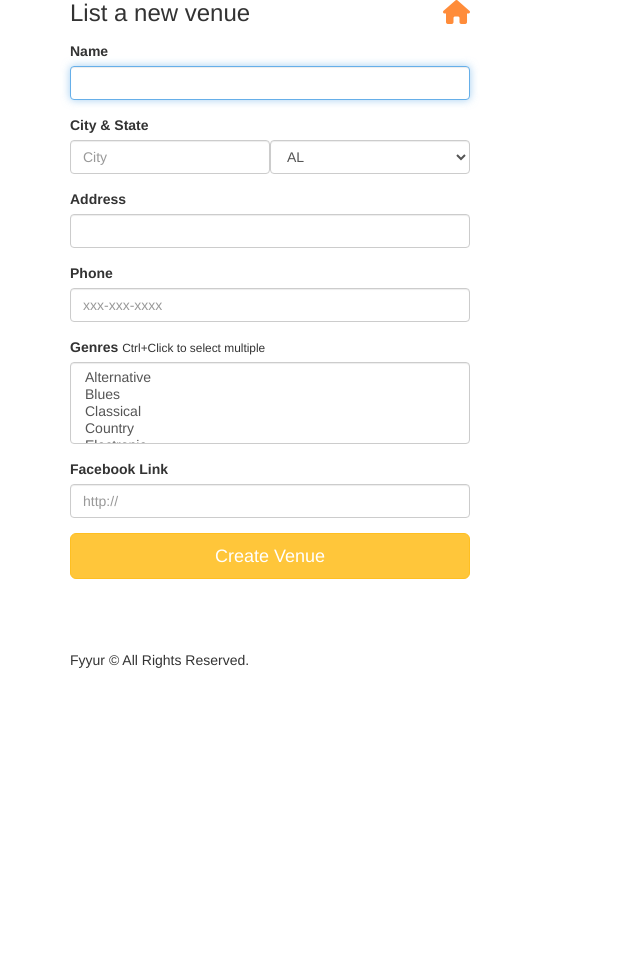
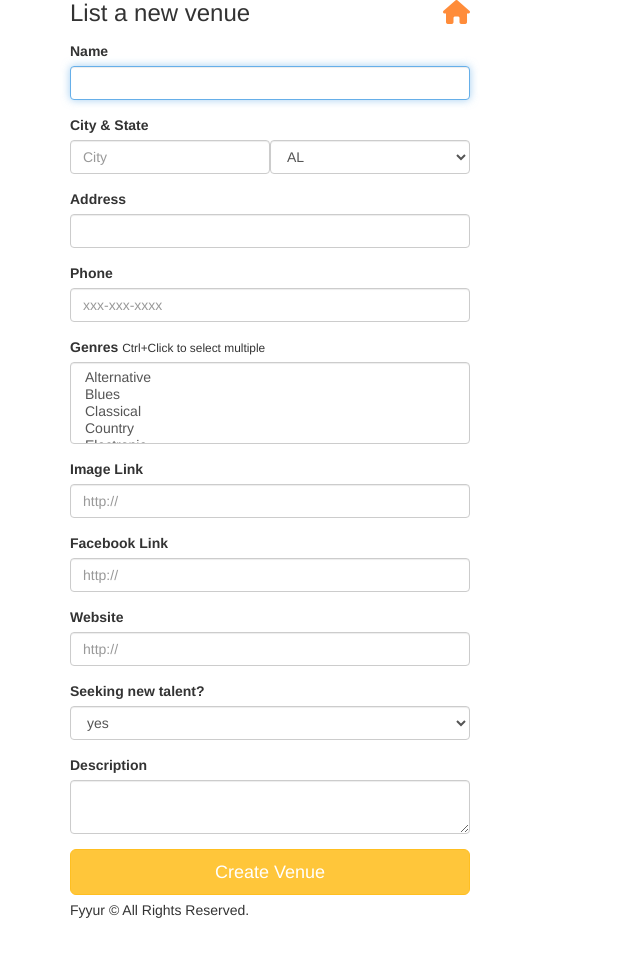
Before and after one commit to ChristianJB77/fyyur, a Flask app: page /venues/create in a window 1280 px wide. Shown: the part 95-1050 px from the top of the page, without its empty margins (0-640 px from the left). Before the commit the page ends 763 px from the top, so only its background shows below. Run offline with Flask 2, Linux system fonts and the light colour scheme; some libraries are stand-ins or nearby versions.

Commit message:
New Venue

```diff
--- a/app.py
+++ b/app.py
@@ -79,7 +79,7 @@ class Venue(db.Model):
     website = db.Column(db.String(120))
     image_link = db.Column(db.String(500))
     facebook_link = db.Column(db.String(120))
-    seeking_talent = db.Column(db.Boolean, default=False)
+    seeking_talent = db.Column(db.String(5), default=False)
     seeking_description = db.Column(db.String(500), default="")
     genres = db.Column(db.ARRAY(db.String(120)), nullable=False)
 
@@ -268,16 +268,37 @@ def create_venue_submission():
   # TODO: insert form data as a new Venue record in the db, instead
   # TODO: modify data to be the data object returned from db insertion
 
-  #try:
-     #venue
+    #try:
+    form = VenueForm(request.form)
 
+    venue = Venue(
+        name = form.name.data,
+        city = form.city.data,
+        state = form.state.data,
+        address = form.address.data,
+        phone = form.phone.data,
+        website = form.website.data,
+        image_link = form.image_link.data,
+        facebook_link = form.facebook_link.data,
+        seeking_talent = form.seeking_talent.data,
+        seeking_description = form.seeking_description.data,
+        genres = form.genres.data
+    )
 
-  # on successful db insert, flash success
-  flash('Venue ' + request.form['name'] + ' was successfully listed!')
-  # TODO: on unsuccessful db insert, flash an error instead.
-  # e.g., flash('An error occurred. Venue ' + data.name + ' could not be listed.')
-  # see: http://flask.pocoo.org/docs/1.0/patterns/flashing/
-  return render_template('pages/home.html')
+    db.session.add(venue)
+    db.session.commit()
+    # on successful db insert, flash success
+    # see: http://flask.pocoo.org/docs/1.0/patterns/flashing/
+    flash('Venue ' + request.form['name'] + ' was successfully listed!')
+    #except:
+        # on unsuccessful db insert, flash an error instead.
+        #flash('An error occurred. Venue ' + request.form['name'] + ' could not be listed.')
+        #db.session.rollback()
+    # finally:
+    #     db.session.close()
+
+    return render_template('pages/home.html')
+
 
 @app.route('/venues/<venue_id>', methods=['DELETE'])
 def delete_venue(venue_id):
--- a/forms.py
+++ b/forms.py
@@ -1,6 +1,6 @@
 from datetime import datetime
 from flask_wtf import Form
-from wtforms import StringField, SelectField, SelectMultipleField, DateTimeField
+from wtforms import StringField, SelectField, SelectMultipleField, DateTimeField, TextAreaField
 from wtforms.validators import DataRequired, AnyOf, URL
 
 class ShowForm(Form):
@@ -89,7 +89,6 @@ class VenueForm(Form):
         'image_link'
     )
     genres = SelectMultipleField(
-        # TODO implement enum restriction
         'genres', validators=[DataRequired()],
         choices=[
             ('Alternative', 'Alternative'),
@@ -115,6 +114,19 @@ class VenueForm(Form):
     )
     facebook_link = StringField(
         'facebook_link', validators=[URL()]
+    )
+    website = StringField(
+        'website', validators=[URL()]
+    )
+    seeking_talent = SelectField(
+        'seeking_talent',
+        choices=[
+            ('yes', 'yes'),
+            ('no', 'no'),
+        ]
+    )
+    seeking_description = TextAreaField(
+        'seeking_description'
     )
 
 class ArtistForm(Form):
--- a/templates/forms/new_venue.html
+++ b/templates/forms/new_venue.html
@@ -35,9 +35,25 @@
         {{ form.genres(class_ = 'form-control', placeholder='Genres, separated by commas', autofocus = true) }}
       </div>
       <div class="form-group">
-          <label for="genres">Facebook Link</label>
-          {{ form.facebook_link(class_ = 'form-control', placeholder='http://', id=form.facebook, autofocus = true) }}
+          <label for="image_link">Image Link</label>
+          {{ form.image_link(class_ = 'form-control', placeholder='http://', autofocus = true)}}
+      </div>
+      <div class="form-group">
+          <label for="facebook_link">Facebook Link</label>
+          {{ form.facebook_link(class_ = 'form-control', placeholder='http://', autofocus = true) }}
         </div>
+      <div class="form-group">
+          <label for="website">Website</label>
+          {{ form.website(class_ = 'form-control', placeholder='http://', autofocus = true) }}
+      </div>
+      <div class="form-group">
+          <label for="seeking_talent">Seeking new talent?</label>
+          {{ form.seeking_talent(class_ = 'form-control', autofocus = true) }}
+      </div>
+      <div class="form-group">
+          <label for="seeking_description">Description</label>
+          {{ form.seeking_description(class_ = 'form-control', placeholder='', autofocus = true) }}
+      </div>
       <input type="submit" value="Create Venue" class="btn btn-primary btn-lg btn-block">
     </form>
   </div>
```
